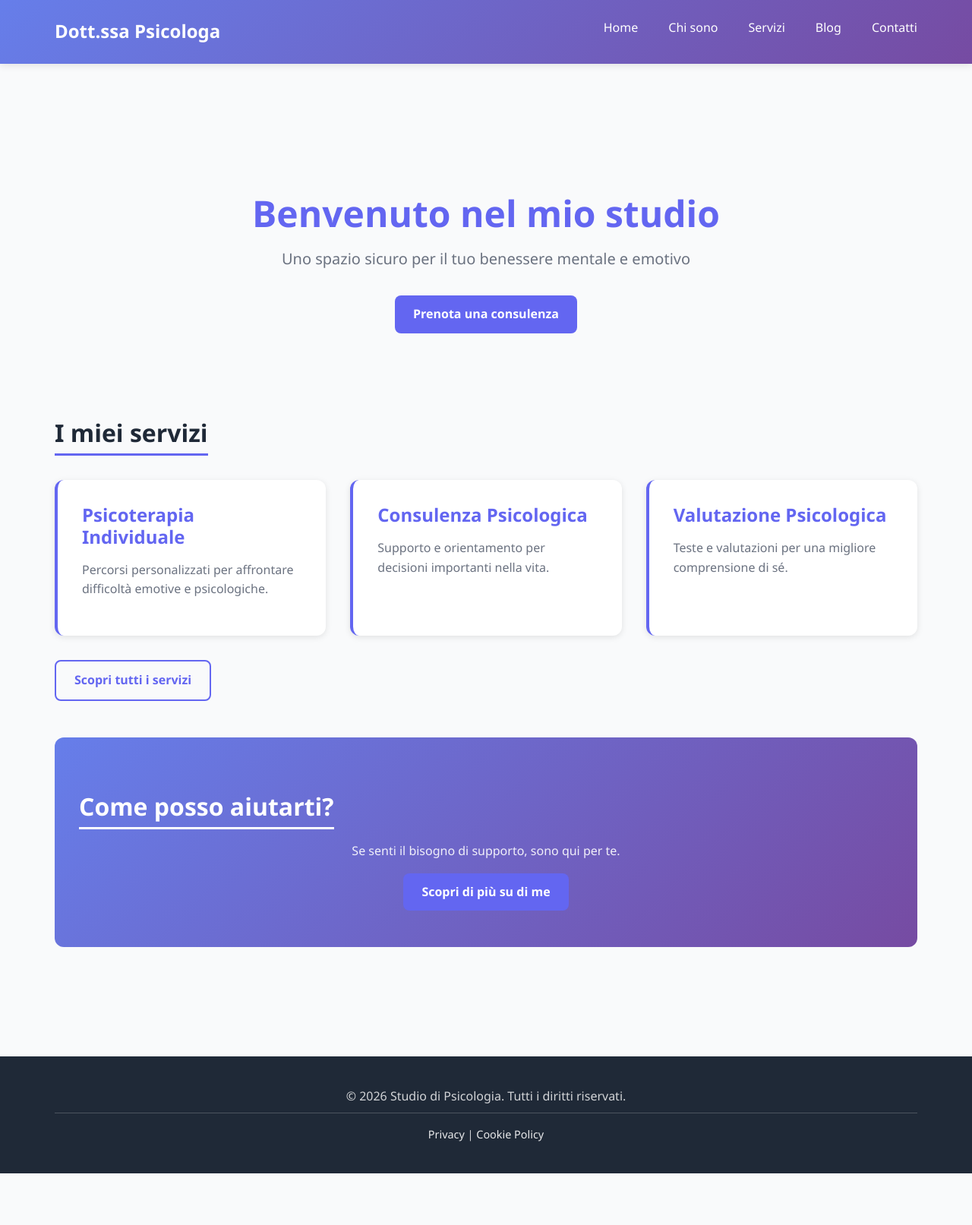
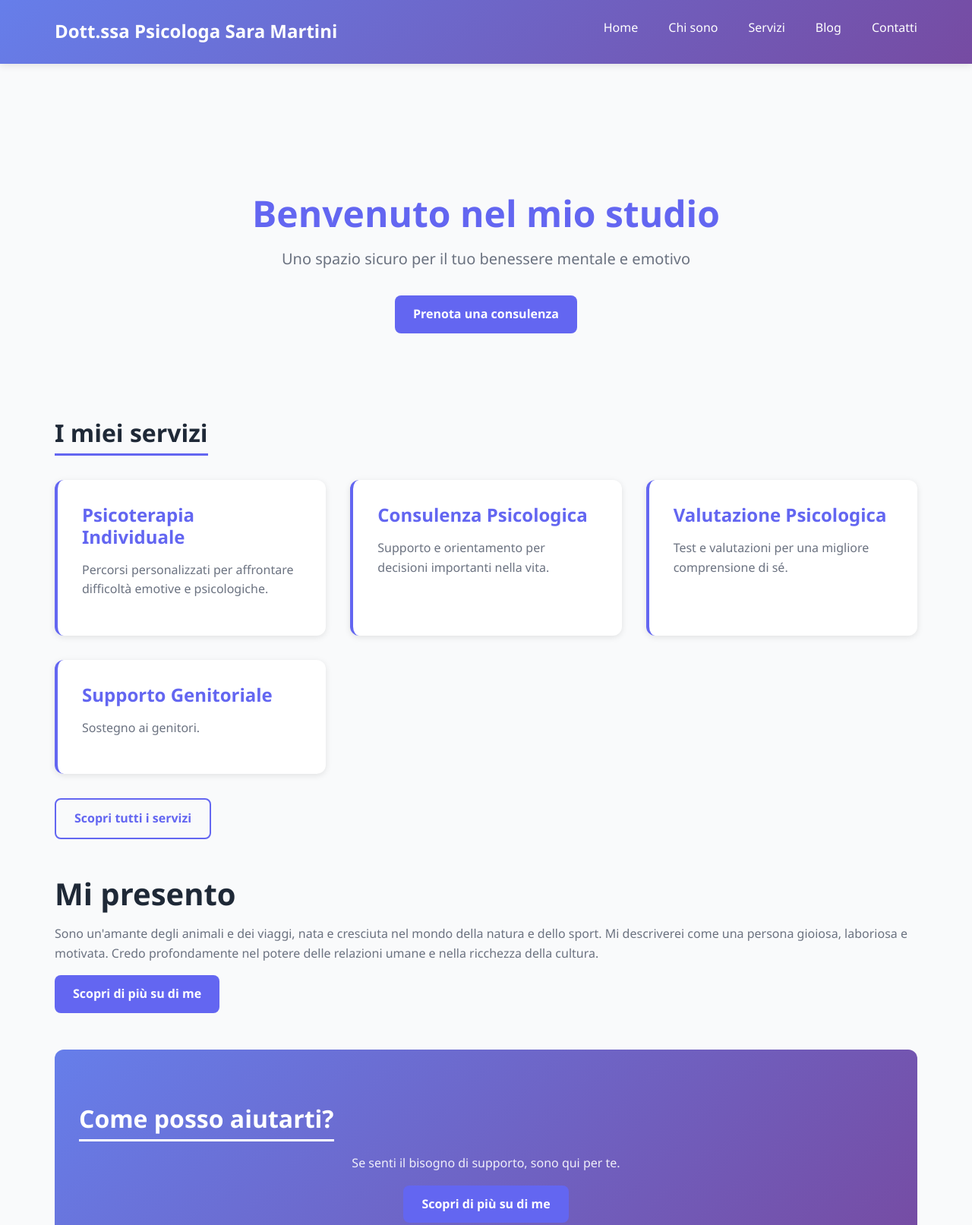
Before and after one commit to Gabri253/psysite, an Eleventy site: page src/pages/index.md in a window 1280 px wide. Shown: the top 1613 px of the page at 76% size. Before the commit the page ends 1545 px from the top, so only its background shows below. Built offline with nearby package versions, Linux system fonts and the light colour scheme; Eleventy itself is replaced by a stand-in of ours; files that its build step writes are made by us from their sources.

Commit message:
small changes

```diff
--- a/src/_includes/layouts/base.njk
+++ b/src/_includes/layouts/base.njk
@@ -4,14 +4,14 @@
   <meta charset="UTF-8">
   <meta name="viewport" content="width=device-width, initial-scale=1.0">
   <meta name="description" content="Studio di Psicologia - Supporto e benessere mentale">
-  <title>{{ title }} | Dott.ssa Psicologa</title>
+  <title>{{ title }} | Dott.ssa Psicologa Sara Martini</title>
   <link rel="stylesheet" href="/assets/css/style.css">
 </head>
 <body>
   <header class="header">
     <div class="container">
       <div class="logo">
-        <h1><a href="/">Dott.ssa Psicologa</a></h1>
+        <h1><a href="/">Dott.ssa Psicologa Sara Martini</a></h1>
       </div>
       <nav class="nav">
         <a href="/" class="nav-link">Home</a>
--- a/src/pages/index.md
+++ b/src/pages/index.md
@@ -23,10 +23,23 @@ permalink: /
     </div>
     <div class="service-card">
       <h3>Valutazione Psicologica</h3>
-      <p>Teste e valutazioni per una migliore comprensione di sé.</p>
+      <p>Test e valutazioni per una migliore comprensione di sé.</p>
+    </div>
+        <div class="service-card">
+      <h3>Supporto Genitoriale</h3>
+      <p>Sostegno ai genitori.</p>
     </div>
   </div>
   <a href="/servizi/" class="btn btn-secondary">Scopri tutti i servizi</a>
+</section>
+
+<section class="social-proof">
+  <h1>Mi presento</h1>
+  <p>Sono un'amante degli animali e dei viaggi, nata e cresciuta nel mondo della natura e dello sport.
+Mi descriverei come una persona gioiosa, laboriosa e motivata.
+Credo profondamente nel potere delle relazioni umane e nella ricchezza della cultura.
+</p>
+  <a href="/chi-sono/" class="btn btn-primary">Scopri di più su di me</a>
 </section>
 
 <section class="cta">
```
Also changed, not shown: README.md.
